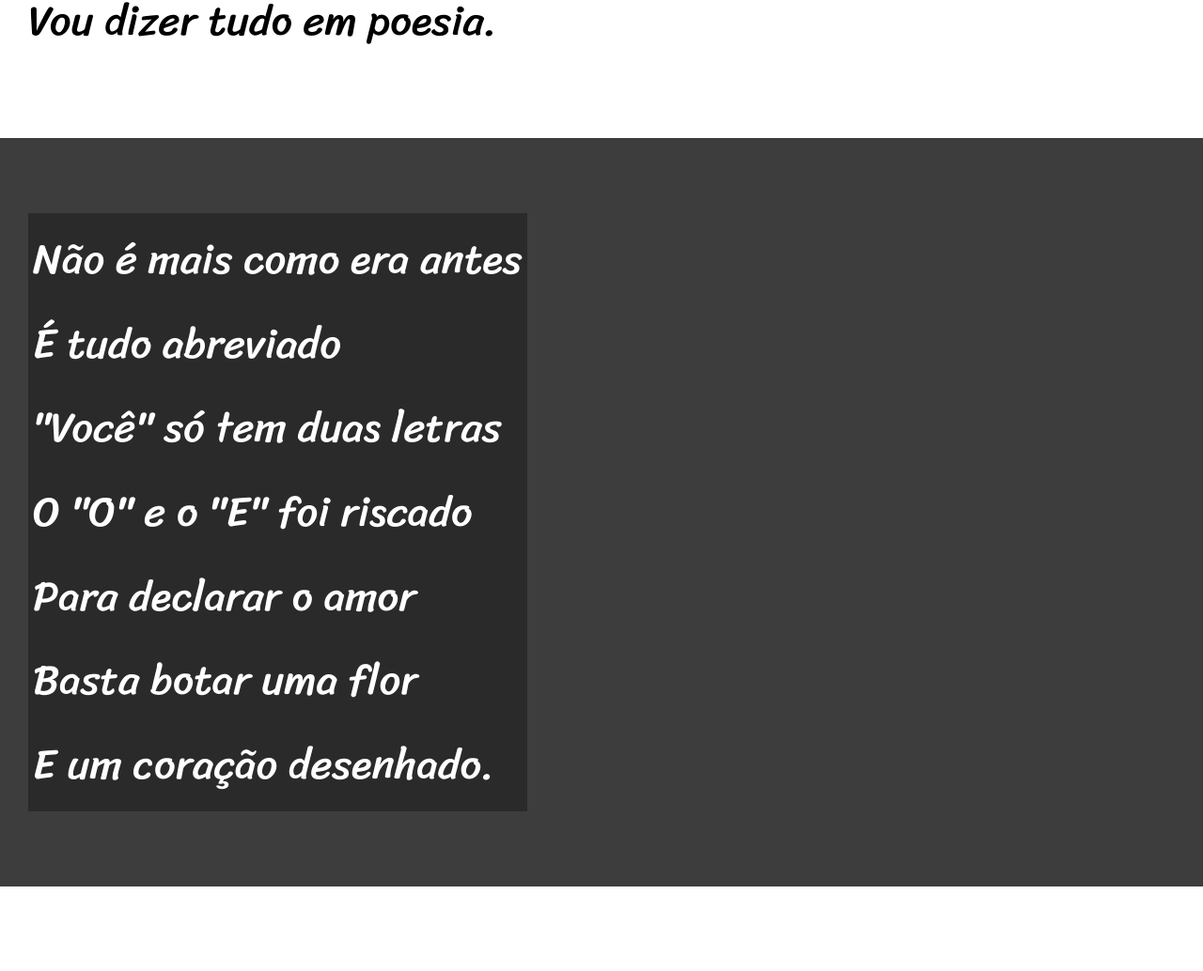
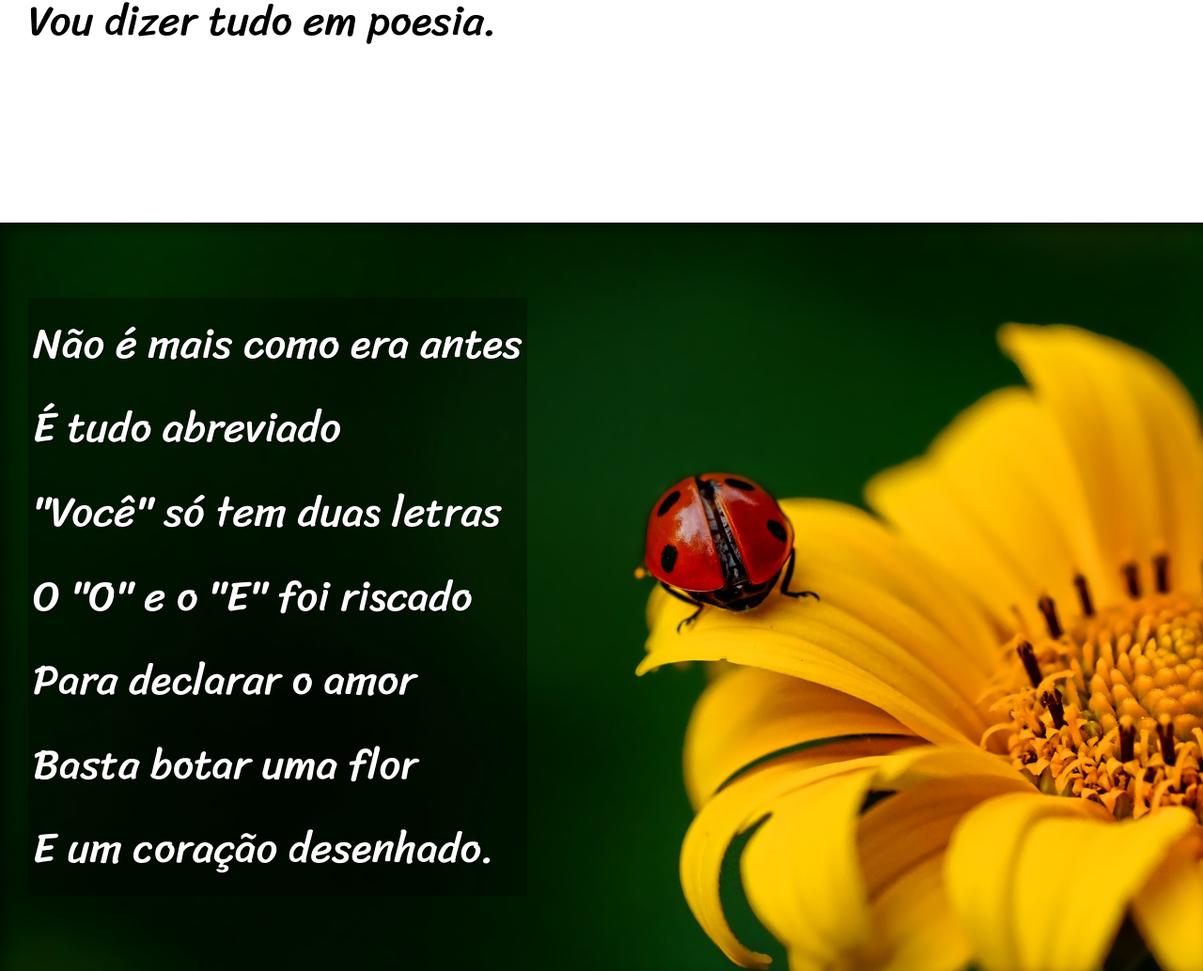
Before and after one commit to diegcavalcante/html-css, a plain HTML site: page desafio/d012/index.html in a window 1280 px wide. Shown: the part 900-1934 px from the top of the page at 94% size. Drawn offline with Linux system fonts and the light colour scheme.

Commit message:
atualização do d012

```diff
--- a/desafio/d012/estilo/style.css
+++ b/desafio/d012/estilo/style.css
@@ -59,6 +59,10 @@ header{
         font-size: 3.5vw;
     }
 
+    section > p {
+        padding-bottom: 2em;
+    }
+
     section.normal {
         background-color: white;
         color: black;
@@ -67,12 +71,31 @@ header{
     section.imagem {
         background-color: rgb(61, 61, 61);
         color: white;
+        box-shadow: inset 6px 6px 13px 0px rgba(0, 0, 0, 0.445);
+        background-size: cover;
+        background-attachment: fixed;
     }
 
     section.imagem > p {
         display: inline-block;
         padding: 5px;
         background-color: rgba(0, 0, 0, 0.315);
+        text-shadow: 1px 1px 0px black;
+
+
+    }
+
+    section#img01 {
+        background-image: url(../imagens/background001.jpg);
+        background-position: right center;
+
+
+    }
+
+    section#img02 {
+        background-image: url(../imagens/background002.jpg);
+        background-position: right center;
+
     }
 
     footer {
--- a/desafio/d012/index.html
+++ b/desafio/d012/index.html
@@ -26,7 +26,7 @@
             </p>
         </section>
 
-        <section class="imagem">
+        <section class="imagem" id="img01">
             <p>
                 Não é mais como era antes</br>
                 É tudo abreviado</br>
@@ -60,7 +60,7 @@
             </p>
         </section>
 
-        <section class="imagem">
+        <section class="imagem" id="img02">
             <p>
                 Tenho saudade das cartas </br>
                 Escritas com a própria mão </br>
```
